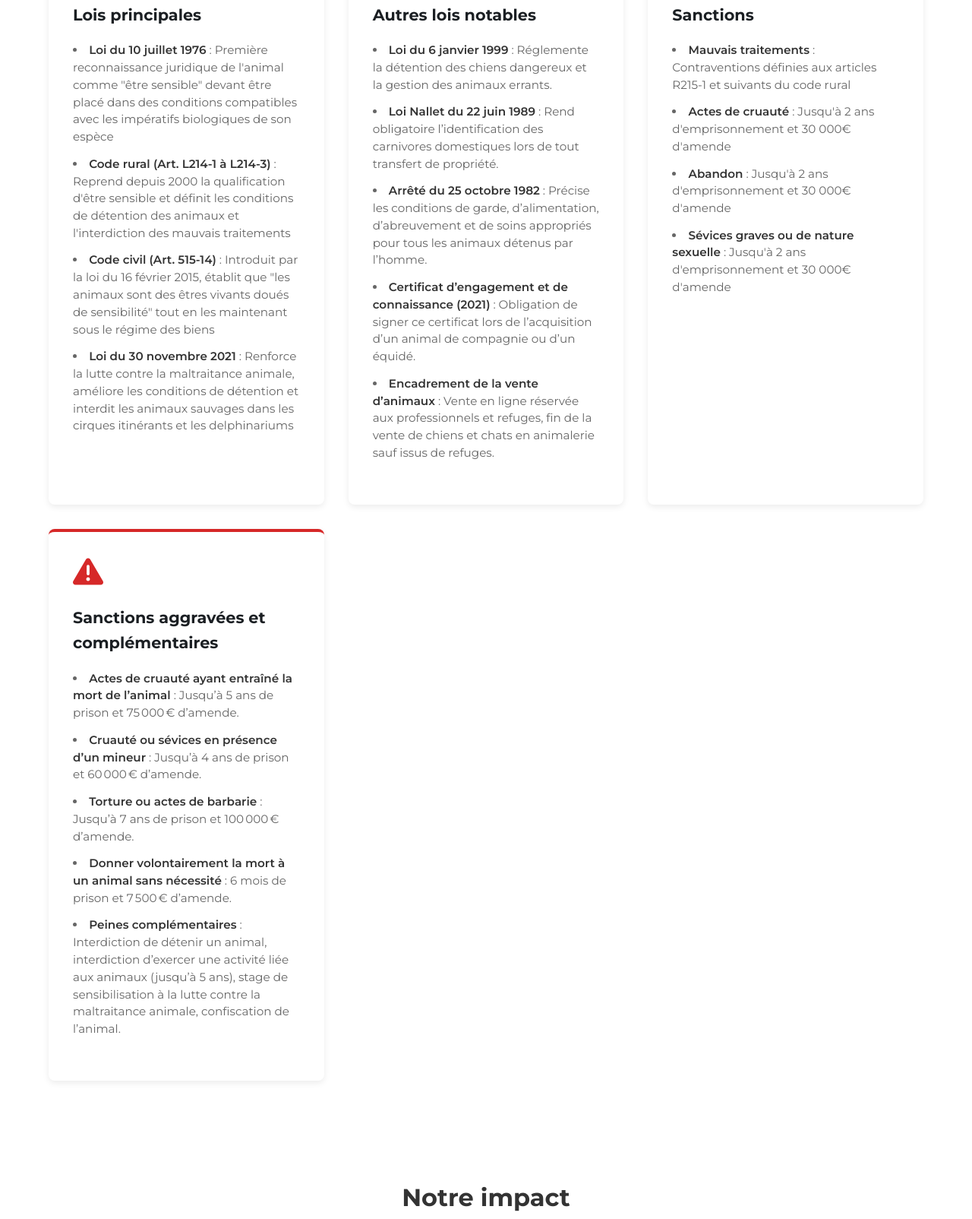
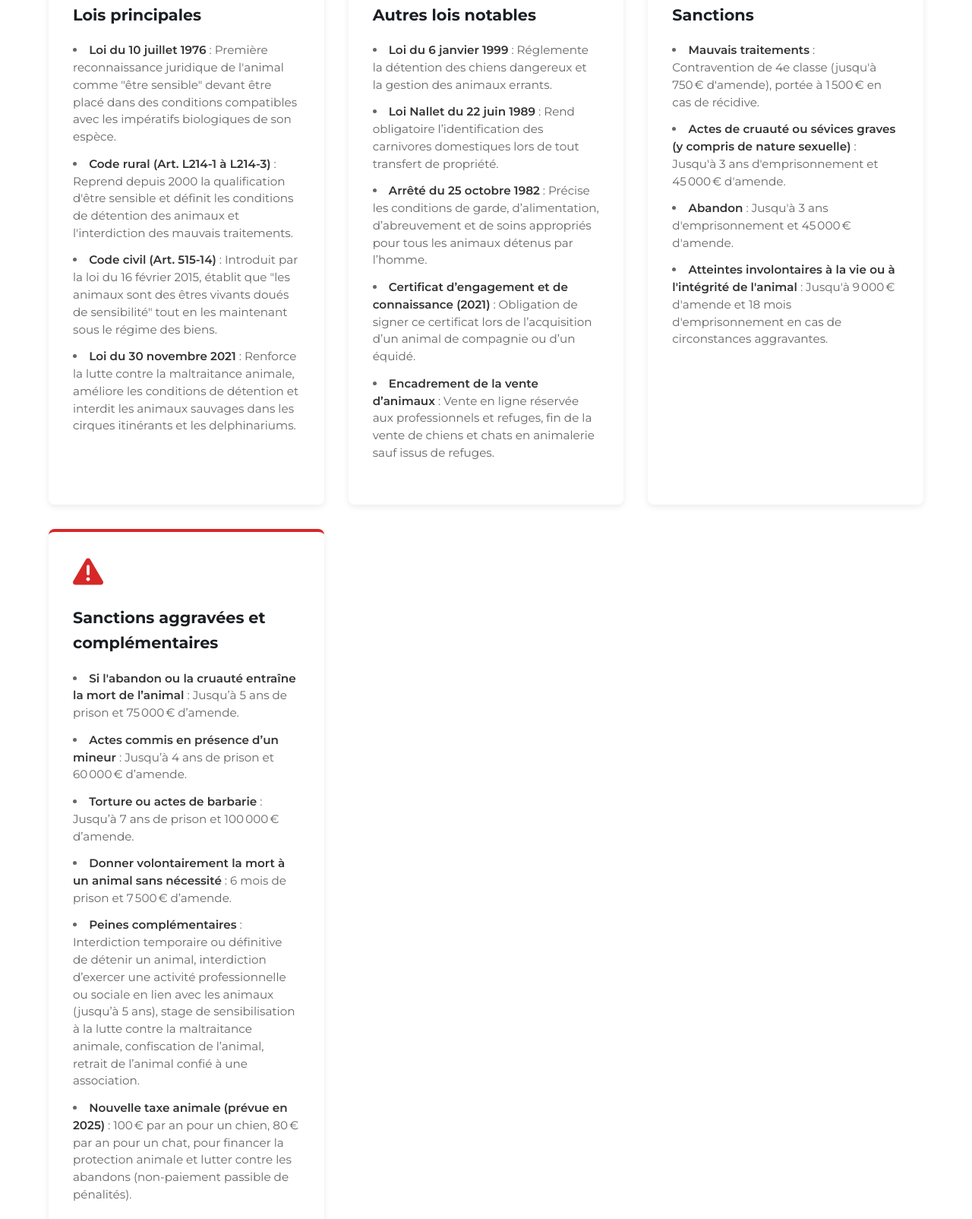
Before and after one commit to EstebanDubois12/Emc_site_defense_animaux, a plain HTML site: page index.html in a window 1280 px wide. Shown: the part 2366-3970 px from the top of the page at 76% size. Drawn offline with Linux system fonts and the light colour scheme.

Commit message:
Update laws etc

```diff
--- a/index.html
+++ b/index.html
@@ -143,7 +143,7 @@
     </div>
   </section>
 
- <section id="legislation" class="bg-white">
+<section id="legislation" class="bg-white">
   <div class="container">
     <h2>Cadre juridique</h2>
     <div class="section-intro">
@@ -154,10 +154,10 @@
         <i class="fas fa-balance-scale"></i>
         <h3>Lois principales</h3>
         <ul>
-          <li><strong>Loi du 10 juillet 1976</strong> : Première reconnaissance juridique de l'animal comme "être sensible" devant être placé dans des conditions compatibles avec les impératifs biologiques de son espèce</li>
-          <li><strong>Code rural (Art. L214-1 à L214-3)</strong> : Reprend depuis 2000 la qualification d'être sensible et définit les conditions de détention des animaux et l'interdiction des mauvais traitements</li>
-          <li><strong>Code civil (Art. 515-14)</strong> : Introduit par la loi du 16 février 2015, établit que "les animaux sont des êtres vivants doués de sensibilité" tout en les maintenant sous le régime des biens</li>
-          <li><strong>Loi du 30 novembre 2021</strong> : Renforce la lutte contre la maltraitance animale, améliore les conditions de détention et interdit les animaux sauvages dans les cirques itinérants et les delphinariums</li>
+          <li><strong>Loi du 10 juillet 1976</strong> : Première reconnaissance juridique de l'animal comme "être sensible" devant être placé dans des conditions compatibles avec les impératifs biologiques de son espèce.</li>
+          <li><strong>Code rural (Art. L214-1 à L214-3)</strong> : Reprend depuis 2000 la qualification d'être sensible et définit les conditions de détention des animaux et l'interdiction des mauvais traitements.</li>
+          <li><strong>Code civil (Art. 515-14)</strong> : Introduit par la loi du 16 février 2015, établit que "les animaux sont des êtres vivants doués de sensibilité" tout en les maintenant sous le régime des biens.</li>
+          <li><strong>Loi du 30 novembre 2021</strong> : Renforce la lutte contre la maltraitance animale, améliore les conditions de détention et interdit les animaux sauvages dans les cirques itinérants et les delphinariums.</li>
         </ul>
       </div>
       <div class="legal-card">
@@ -175,26 +175,28 @@
         <i class="fas fa-gavel"></i>
         <h3>Sanctions</h3>
         <ul>
-          <li><strong>Mauvais traitements</strong> : Contraventions définies aux articles R215-1 et suivants du code rural</li>
-          <li><strong>Actes de cruauté</strong> : Jusqu'à 2 ans d'emprisonnement et 30 000€ d'amende</li>
-          <li><strong>Abandon</strong> : Jusqu'à 2 ans d'emprisonnement et 30 000€ d'amende</li>
-          <li><strong>Sévices graves ou de nature sexuelle</strong> : Jusqu'à 2 ans d'emprisonnement et 30 000€ d'amende</li>
+          <li><strong>Mauvais traitements</strong> : Contravention de 4e classe (jusqu'à 750 € d'amende), portée à 1 500 € en cas de récidive.</li>
+          <li><strong>Actes de cruauté ou sévices graves (y compris de nature sexuelle)</strong> : Jusqu'à 3 ans d'emprisonnement et 45 000 € d'amende.</li>
+          <li><strong>Abandon</strong> : Jusqu'à 3 ans d'emprisonnement et 45 000 € d'amende.</li>
+          <li><strong>Atteintes involontaires à la vie ou à l'intégrité de l'animal</strong> : Jusqu'à 9 000 € d'amende et 18 mois d'emprisonnement en cas de circonstances aggravantes.</li>
         </ul>
       </div>
       <div class="legal-card">
         <i class="fas fa-exclamation-triangle"></i>
         <h3>Sanctions aggravées et complémentaires</h3>
         <ul>
-          <li><strong>Actes de cruauté ayant entraîné la mort de l’animal</strong> : Jusqu’à 5 ans de prison et 75 000 € d’amende.</li>
-          <li><strong>Cruauté ou sévices en présence d’un mineur</strong> : Jusqu’à 4 ans de prison et 60 000 € d’amende.</li>
+          <li><strong>Si l'abandon ou la cruauté entraîne la mort de l’animal</strong> : Jusqu’à 5 ans de prison et 75 000 € d’amende.</li>
+          <li><strong>Actes commis en présence d’un mineur</strong> : Jusqu’à 4 ans de prison et 60 000 € d’amende.</li>
           <li><strong>Torture ou actes de barbarie</strong> : Jusqu’à 7 ans de prison et 100 000 € d’amende.</li>
           <li><strong>Donner volontairement la mort à un animal sans nécessité</strong> : 6 mois de prison et 7 500 € d’amende.</li>
-          <li><strong>Peines complémentaires</strong> : Interdiction de détenir un animal, interdiction d’exercer une activité liée aux animaux (jusqu’à 5 ans), stage de sensibilisation à la lutte contre la maltraitance animale, confiscation de l’animal.</li>
+          <li><strong>Peines complémentaires</strong> : Interdiction temporaire ou définitive de détenir un animal, interdiction d’exercer une activité professionnelle ou sociale en lien avec les animaux (jusqu’à 5 ans), stage de sensibilisation à la lutte contre la maltraitance animale, confiscation de l’animal, retrait de l’animal confié à une association.</li>
+          <li><strong>Nouvelle taxe animale (prévue en 2025)</strong> : 100 € par an pour un chien, 80 € par an pour un chat, pour financer la protection animale et lutter contre les abandons (non-paiement passible de pénalités).</li>
         </ul>
       </div>
     </div>
   </div>
 </section>
+
 
 <section id="stats" class="bg-white">
   <div class="container">
```
